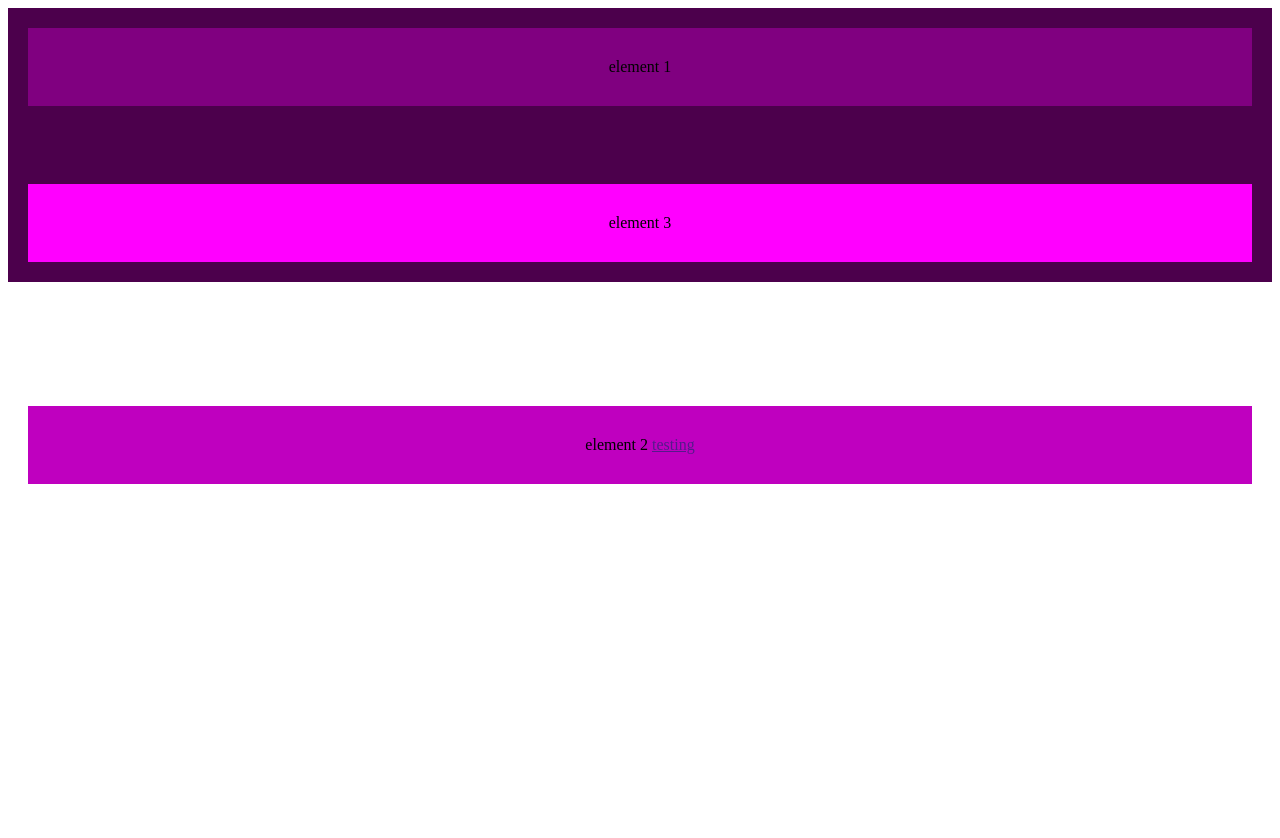
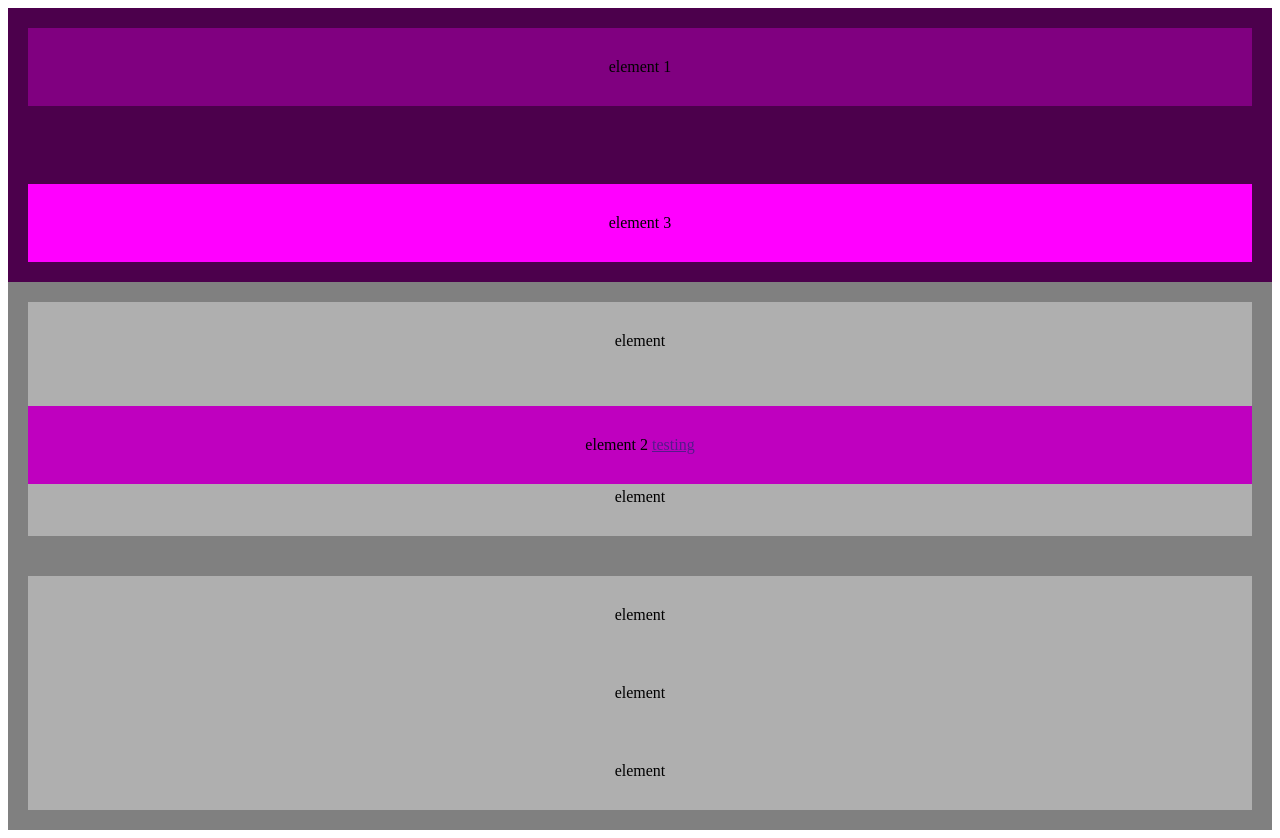
Before and after one commit to AMohajerani1998/Landing-project, a plain HTML site: page 3 position.html in a window 1280 px wide. Before the commit the page ends 800 px from the top, so only its background shows below. Drawn offline with Linux system fonts and the light colour scheme.

Commit message:
added some edits to '3 position.html'

```diff
--- a/3 position.html
+++ b/3 position.html
@@ -4,14 +4,19 @@
     <meta charset="UTF-8">
     <title>Document</title>
     <style>
+        div {
+            padding: 20px;
+            margin: 0;
+            background-color: grey;
+        }
         p {
             margin: 0;
             text-align: center;
             padding: 30px;
+            background-color: rgb(175, 175, 175);
         }
         #container {
             background-color: rgb(76, 0, 76);
-            padding: 20px;
         }
         #one {
             background-color: purple;
@@ -38,9 +43,14 @@
             <p id="three">element 3</p>
         </div>
         <div>
-            <p></p>
-            <p></p>
-            <p></p>
+            <p>element</p>
+            <p>element</p>
+            <p>element</p>
+        </div>
+        <div>
+            <p>element</p>
+            <p>element</p>
+            <p>element</p>
         </div>
     </main>
     <footer></footer>
```
